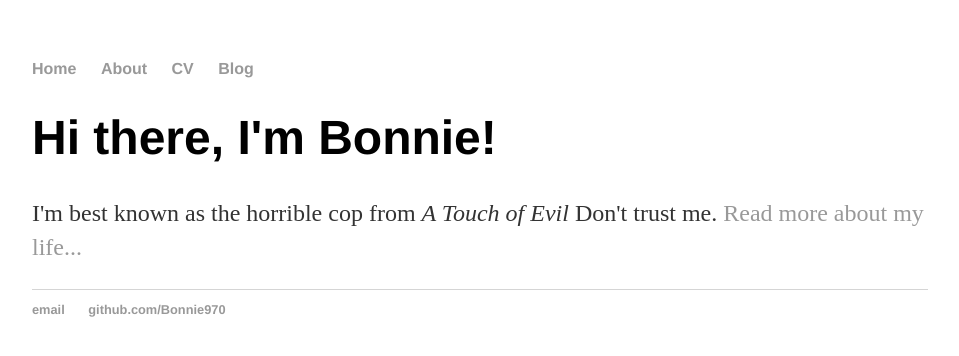
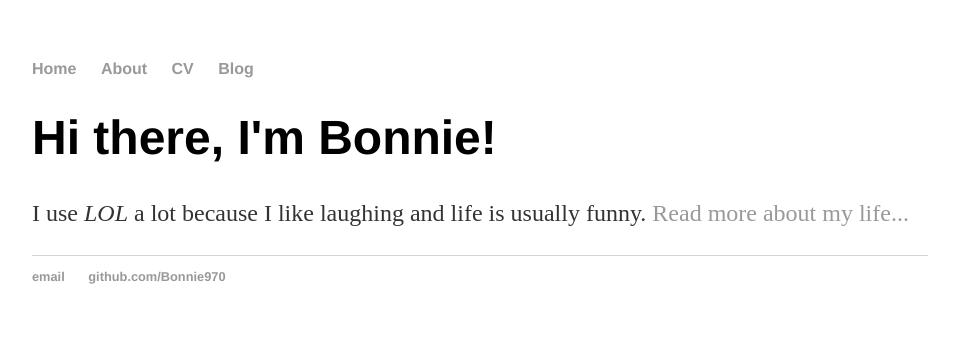
Before and after one commit to Bonnie970/Bonnie970.github.io, a Jekyll site: the page built from index.html, in a window 1280 px wide. Shown: the top 356 px of the page, without its empty margins (160-1119 px from the left). Built offline with Jekyll 4.4.1, drawn with Linux system fonts in a browser that asks for light colours.

Commit message:
Update index.html

```diff
--- a/index.html
+++ b/index.html
@@ -4,5 +4,5 @@ title: Bonnie Hu
 ---
 <div class="blurb">
 	<h1>Hi there, I'm Bonnie!</h1>
-		<p>I'm best known as the horrible cop from <em>A Touch of Evil</em> Don't trust me. <a href="/about">Read more about my life...</a></p>
+		<p> I use <em>LOL</em> a lot because I like laughing and life is usually funny. <a href="/about">Read more about my life...</a></p>
 </div><!-- /.blurb -->
```
